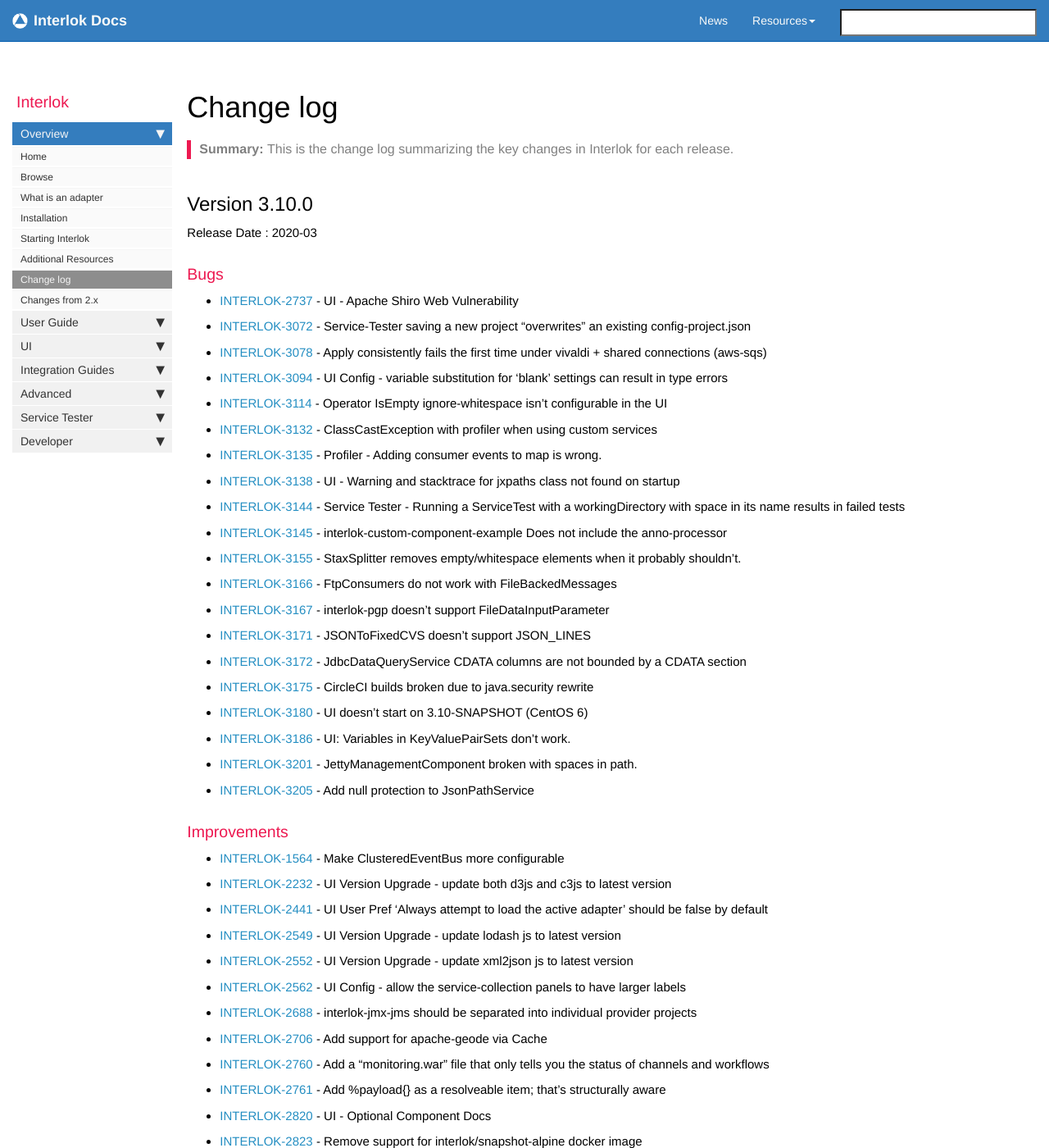
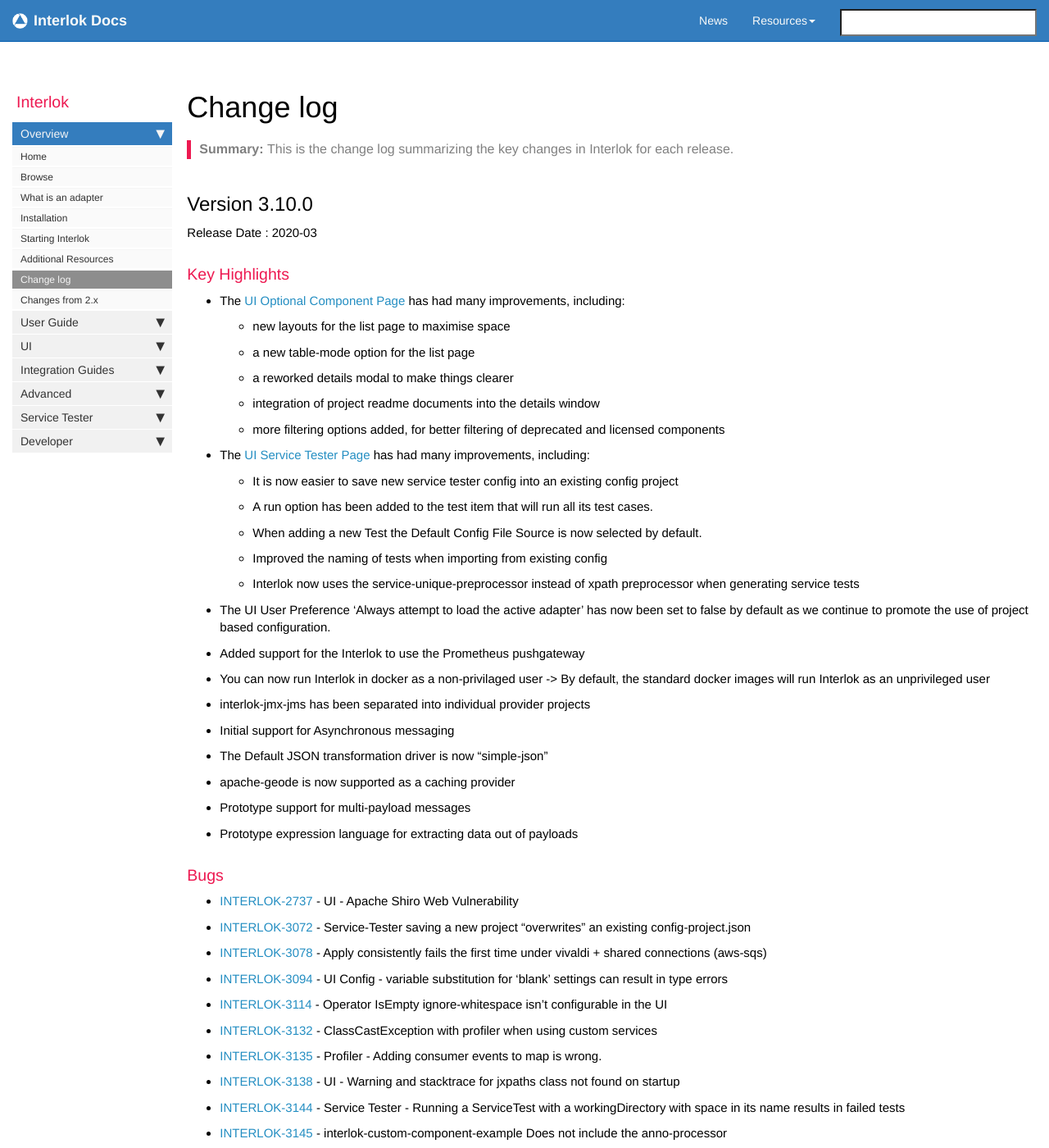
Before and after one commit to adaptris/interlok-docs-legacy, a Jekyll site: the page built from pages/adapter/changelog.md, in a window 1280 px wide and 1400 px high. Shown: the whole window at 82% size. Built offline with Jekyll 4.4.1, drawn with Linux system fonts in a browser that asks for light colours; nearby versions of some CDN libraries; comment, search, counter and statistics services are not loaded.

Commit message:
updated change log with key highlights

```diff
--- a/_includes/custom/release3100.html
+++ b/_includes/custom/release3100.html
@@ -1,6 +1,31 @@
 ## Version 3.10.0 ##
 
 Release Date : 2020-03
+
+### Key Highlights
+
+- The [UI Optional Component Page](ui-optional-component-discovery.html) has had many improvements, including:
+    - new layouts for the list page to maximise space
+    - a new table-mode option for the list page
+    - a reworked details modal to make things clearer
+    - integration of project readme documents into the details window
+    - more filtering options added, for better filtering of deprecated and licensed components
+- The [UI Service Tester Page](ui-service-tester.html) has had many improvements, including:
+    - It is now easier to save new service tester config into an existing config project
+    - A run option has been added to the test item that will run all its test cases.
+    - When adding a new Test the Default Config File Source is now selected by default.
+    - Improved the naming of tests when importing from existing config
+    - Interlok now uses the service-unique-preprocessor instead of xpath preprocessor when generating service tests
+- The UI User Preference 'Always attempt to load the active adapter' has now been set to false by default as we continue to promote the use of project based configuration.
+- Added support for the Interlok to use the Prometheus pushgateway
+- You can now run Interlok in docker as a non-privilaged user -> By default, the standard docker images will run Interlok as an unprivileged user
+- interlok-jmx-jms has been separated into individual provider projects
+- Initial support for Asynchronous messaging
+- The Default JSON transformation driver is now "simple-json"
+- apache-geode is now supported as a caching provider
+- Prototype support for multi-payload messages
+- Prototype expression language for extracting data out of payloads
+
 
 ### Bugs
 
```
